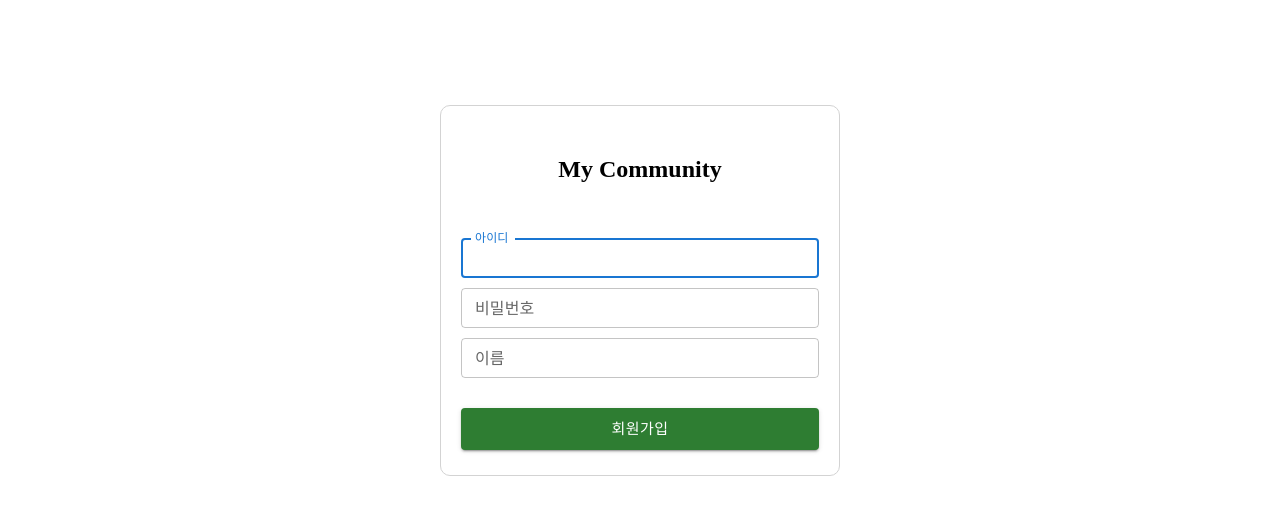
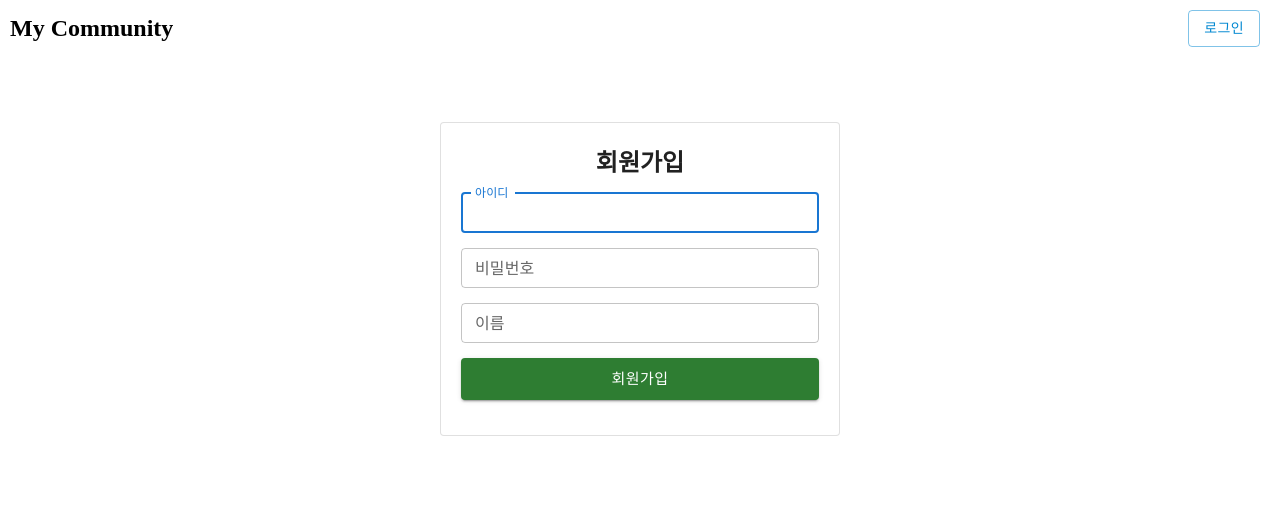
Before and after one commit to Kimtttwww/my_community_front, a Next.js app: page /logup in a window 1280 px wide. Shown: the top 514 px of the page. Built offline with nearby package versions, Linux system fonts and the light colour scheme.

Commit message:
거의 대부분의 페이지에 상단 배너 추가 / 일부 요소 mui 요소로 교체

```diff
--- a/src/entity/guest/ui/loginPage.module.css
+++ b/src/entity/guest/ui/loginPage.module.css
@@ -1,3 +1,3 @@
 .spacing {
-	margin: 5px 0 !important;
+	margin-bottom: 15px !important;
 }
--- a/src/page/guest/GuestLogupPage.tsx
+++ b/src/page/guest/GuestLogupPage.tsx
@@ -4,9 +4,9 @@ import { GuestPath } from "@/entity/guest/model/GuestPath";
 import { GuestValidSchema } from "@/entity/guest/model/GuestValidSchema";
 import css from "@/entity/guest/ui/loginPage.module.css";
 import useFormInputErrorHandler from "@/shared/lib/useFormInputErrorHandler";
-import OurTitle from "@/shared/ui/OurTitle";
+import NaviBar from "@/shared/ui/NaviBar";
 import { yupResolver } from "@hookform/resolvers/yup";
-import { Button, TextField } from "@mui/material";
+import { Button, Paper, TextField } from "@mui/material";
 import axios from "axios";
 import { useRouter } from "next/navigation";
 import { FieldValues, useForm } from "react-hook-form";
@@ -22,6 +22,7 @@ export default function GuestLogupPage() {
 	const nav = useRouter();
 	const { register, handleSubmit } = useForm({ resolver: yupResolver(schema) });
 	const { validState, handleDefaultInvalid } = useFormInputErrorHandler();
+	const inputProps = { size: "small" as "small", fullWidth: true };
 
 	function handleValid(inputDatas: FieldValues) {
 		inputDatas.nickname = inputDatas.name;
@@ -34,19 +35,16 @@ export default function GuestLogupPage() {
 			.catch(() => alert('회원가입 실패'));
 	}
 
-	return (<div className="flex justifyContentCenter" style={{ paddingTop: '75px' }}>
-		<section style={{ width: '400px', minHeight: '300px', border: '1px solid lightgray', borderRadius: '10px', marginTop: '30px', padding: '0 20px' }}>
-			<article className="flex justifyContentCenter">
-				<OurTitle />
-			</article>
-			<form id="form" onSubmit={handleSubmit(handleValid, handleDefaultInvalid)} className="flex flexDirectionColumn" style={{ minHeight: '150px', justifyContent: 'space-around' }}>
-				<TextField label="아이디" {...register('id')} error={Boolean(validState?.id)} helperText={validState.id} autoFocus size="small" className={`${css.spacing}`} />
-				<TextField type="password" label="비밀번호" {...register('pwd')} error={Boolean(validState?.pwd)} helperText={validState.pwd} size="small" className={`${css.spacing}`} />
-				<TextField label="이름" {...register('name')} error={Boolean(validState?.name)} helperText={validState.name} size="small" placeholder="별명도 가능합니다." className={`${css.spacing}`} />
-			</form>
-			<article>
-				<Button type="submit" form={'form'} variant="contained" color="success" size="large" fullWidth style={{ margin: '25px 0' }}>회원가입</Button>
-			</article>
-		</section>
-	</div>);
+	return (<>
+		<NaviBar />
+		<div className="flex justifyContentCenter" style={{ paddingTop: '35px' }}>
+			<Paper component={'form'} variant="outlined" onSubmit={handleSubmit(handleValid, handleDefaultInvalid)} style={{ width: '400px', minHeight: '300px', marginTop: '30px', padding: '20px 20px' }}>
+				<h2 className={`${css.spacing}`} style={{ textAlign: 'center' }}>회원가입</h2>
+				<TextField label="아이디" {...register('id')} error={Boolean(validState?.id)} helperText={validState.id} autoFocus {...inputProps} className={`${css.spacing}`} />
+				<TextField type="password" label="비밀번호" {...register('pwd')} error={Boolean(validState?.pwd)} helperText={validState.pwd} {...inputProps} className={`${css.spacing}`} />
+				<TextField label="이름" {...register('name')} error={Boolean(validState?.name)} helperText={validState.name} placeholder="별명도 가능합니다." {...inputProps} className={`${css.spacing}`} />
+				<Button type="submit" variant="contained" color="success" size="large" fullWidth className={`${css.spacing}`}>회원가입</Button>
+			</Paper>
+		</div>
+	</>);
 }
--- /dev/null
+++ b/src/shared/ui/NaviBar.tsx
@@ -0,0 +1,13 @@
+import { Button } from "@mui/material";
+import Link from "next/link";
+
+export default function NaviBar() {
+	return (
+		<section className="flex" style={{ justifyContent: 'space-between', alignItems: 'center', padding: '5px 10px' }}>
+			<h2><Link href={'/'}>My Community</Link></h2>
+			<Button variant="outlined" color="info" style={{ margin: '5px 10px' }}>
+				<Link href={'/login'}>로그인</Link>
+			</Button>
+		</section>
+	);
+}
--- a/src/shared/ui/OurTitle.tsx
+++ /dev/null
@@ -1,12 +0,0 @@
-import Link from "next/link";
-import { JSX } from "react";
-
-type OwnProps = {
-	as?: keyof JSX.IntrinsicElements
-}
-
-export default function OurTitle({
-	as: Tag = 'h2'
-}: OwnProps) {
-	return (<Tag style={{ margin: '50px 0' }}><Link href={'/'}>My Community</Link></Tag>);
-}
```
Also changed, not shown: src/page/board/BoardListPage.tsx (+7 -3 lines), src/page/board/BoardViewPage.tsx (+6 -2 lines), src/page/board/BoardWritePage.tsx (+7 -2 lines), src/page/guest/GuestLoginPage.tsx (+13 -16 lines), src/page/main/MainPage.tsx (+13 -2 lines), src/page/qna/QnaPage.tsx (+6 -2 lines), src/widget/guest/ui/GuestAvatar.tsx (deleted, +0 -11 lines), src/widget/main/ui/NaviBar.tsx (deleted, +0 -28 lines).
